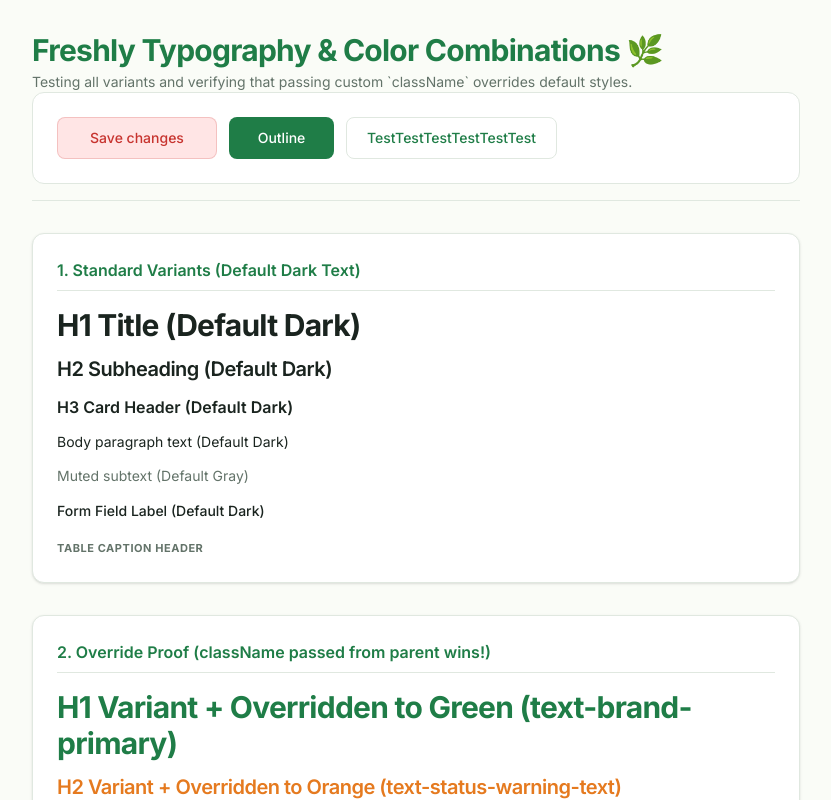
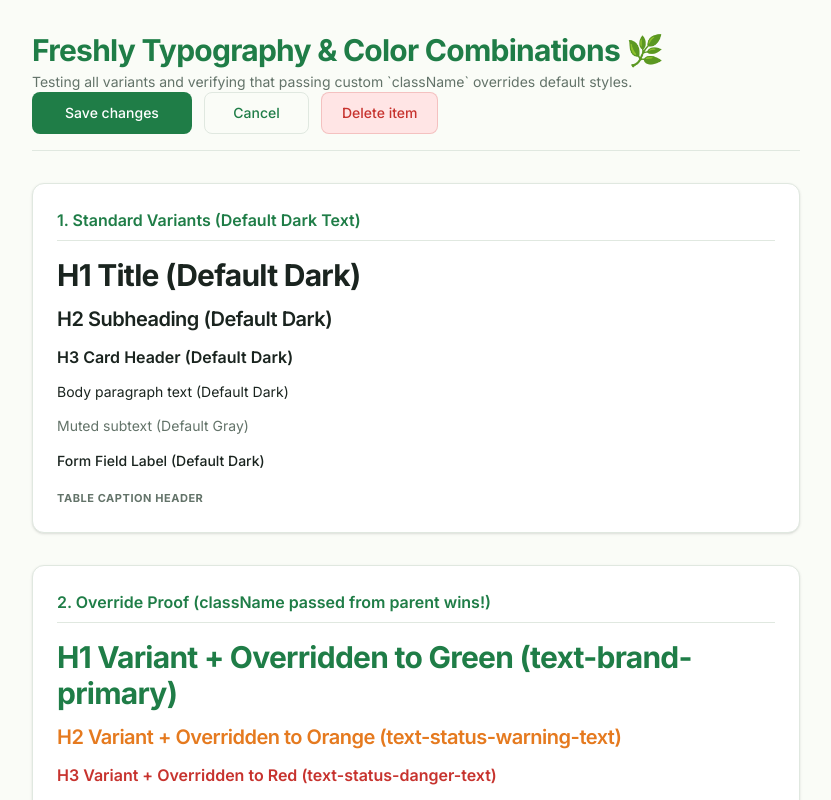
Before and after one commit to osama-Brightskies/grocery-ecommerce, a React (Vite) app: page / in a window 1280 px wide. Shown: the top 800 px of the page, without its empty margins (224-1055 px from the left). Built offline with nearby package versions, Linux system fonts and the light colour scheme.

Commit message:
fixed UI route and adjusted button to cva

```diff
--- a/src/App.tsx
+++ b/src/App.tsx
@@ -1,5 +1,5 @@
 import { Typography } from "./components/common/Typography";
-import { Button } from "./components/UI/Button";
+import Button from "./components/ui/button";
 
 export default function App() {
   return (
@@ -13,15 +13,15 @@ export default function App() {
           <Typography variant="muted" className="mt-1">
             Testing all variants and verifying that passing custom `className`
             overrides default styles.
-            <div className="p-6 bg-white rounded-xl border border-border-input flex items-center gap-3">
-              <Button variant="danger" size="figma_green">
+            <div className="flex flex-wrap items-center gap-3">
+              <Button variant="primary" size="figma">
                 Save changes
               </Button>
-              <Button variant="primary" size="figma_white">
-                Outline
+              <Button variant="outline" size="figma_white">
+                Cancel
               </Button>
-              <Button variant="outline" size="default">
-                TestTestTestTestTestTest
+              <Button variant="danger" size="default">
+                Delete item
               </Button>
             </div>
           </Typography>
--- a/src/components/UI/Button.tsx
+++ b/src/components/UI/Button.tsx
@@ -1,45 +1,49 @@
 import React from "react";
 import { cn } from "@/lib/utils";
+import { cva, type VariantProps } from "class-variance-authority";
 
-interface ButtonProps extends React.ButtonHTMLAttributes<HTMLButtonElement> {
-  variant?: "primary" | "outline" | "danger";
-  size?: "default" | "figma_white" | "figma_green";
+const buttonVariants = cva(
+  "inline-flex items-center justify-center gap-2 rounded-[8px] text-sm font-medium transition-colors disabled:opacity-50 select-none [&_svg]:size-4",
+  {
+    variants: {
+      variant: {
+        primary: "bg-brand-primary text-white hover:bg-brand-accent",
+        outline:
+          "border border-border-input bg-transparent text-brand-primary hover:bg-surface-mint",
+        danger:
+          "bg-status-danger-bg text-status-danger-text border border-status-danger-text/20 hover:bg-status-danger-bg/80",
+      },
+      size: {
+        figma: "w-[160px] h-[42px] px-4",
+        default: "h-[42px] px-5 py-2",
+        figma_white: "h-[42px] w-[105px] p-0",
+      },
+    },
+    defaultVariants: {
+      variant: "primary",
+      size: "figma",
+    },
+  },
+);
+
+interface ButtonProps
+  extends
+    React.ButtonHTMLAttributes<HTMLButtonElement>,
+    VariantProps<typeof buttonVariants> {
   children?: React.ReactNode;
   className?: string;
 }
 
 export function Button({
   variant = "primary",
-  size = "figma_green",
+  size = "figma",
   children,
   className,
   ...props
 }: ButtonProps) {
-  let styleClasses = "bg-brand-primary text-white hover:bg-brand-accent"; // default primary (#1F7D47)
-
-  if (variant === "outline") {
-    styleClasses =
-      "border border-border-input bg-transparent text-brand-primary hover:bg-surface-mint";
-  } else if (variant === "danger") {
-    styleClasses =
-      "bg-status-danger-bg text-status-danger-text border border-status-danger-text/20 hover:bg-status-danger-bg/80";
-  }
-
-  let sizeClasses = "w-[160px] h-[42px] px-4";
-  if (size === "default") {
-    sizeClasses = "h-[42px] px-5 py-2";
-  } else if (size === "figma_white") {
-    sizeClasses = "h-[42px] w-[105px] p-0";
-  }
-
   return (
     <button
-      className={cn(
-        "inline-flex items-center justify-center gap-2 rounded-[8px] text-sm font-medium transition-colors disabled:opacity-50 select-none [&_svg]:size-4",
-        styleClasses,
-        sizeClasses,
-        className,
-      )}
+      className={cn(buttonVariants({ variant, size, className }))}
       {...props}
     >
       {children}
```
